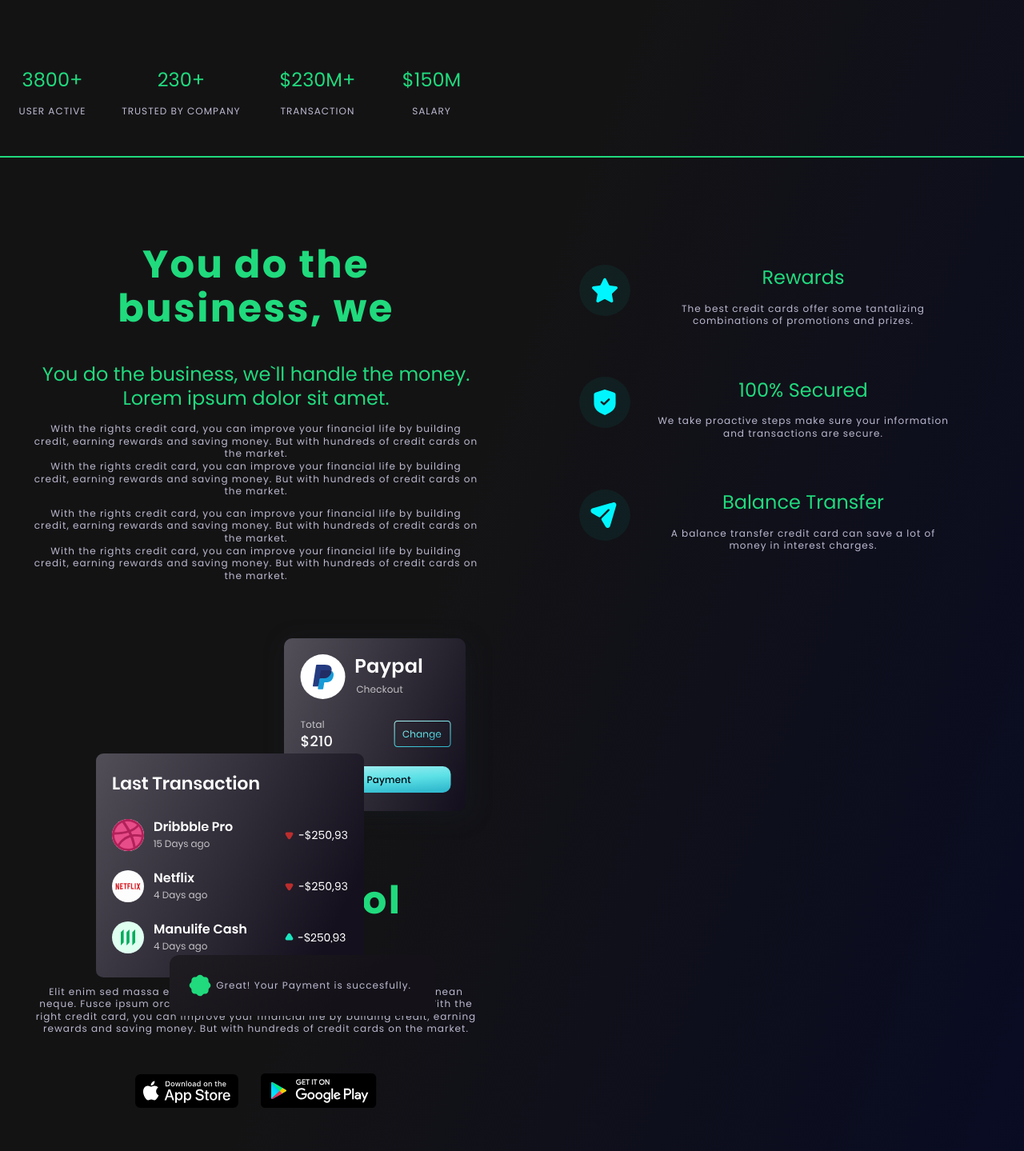
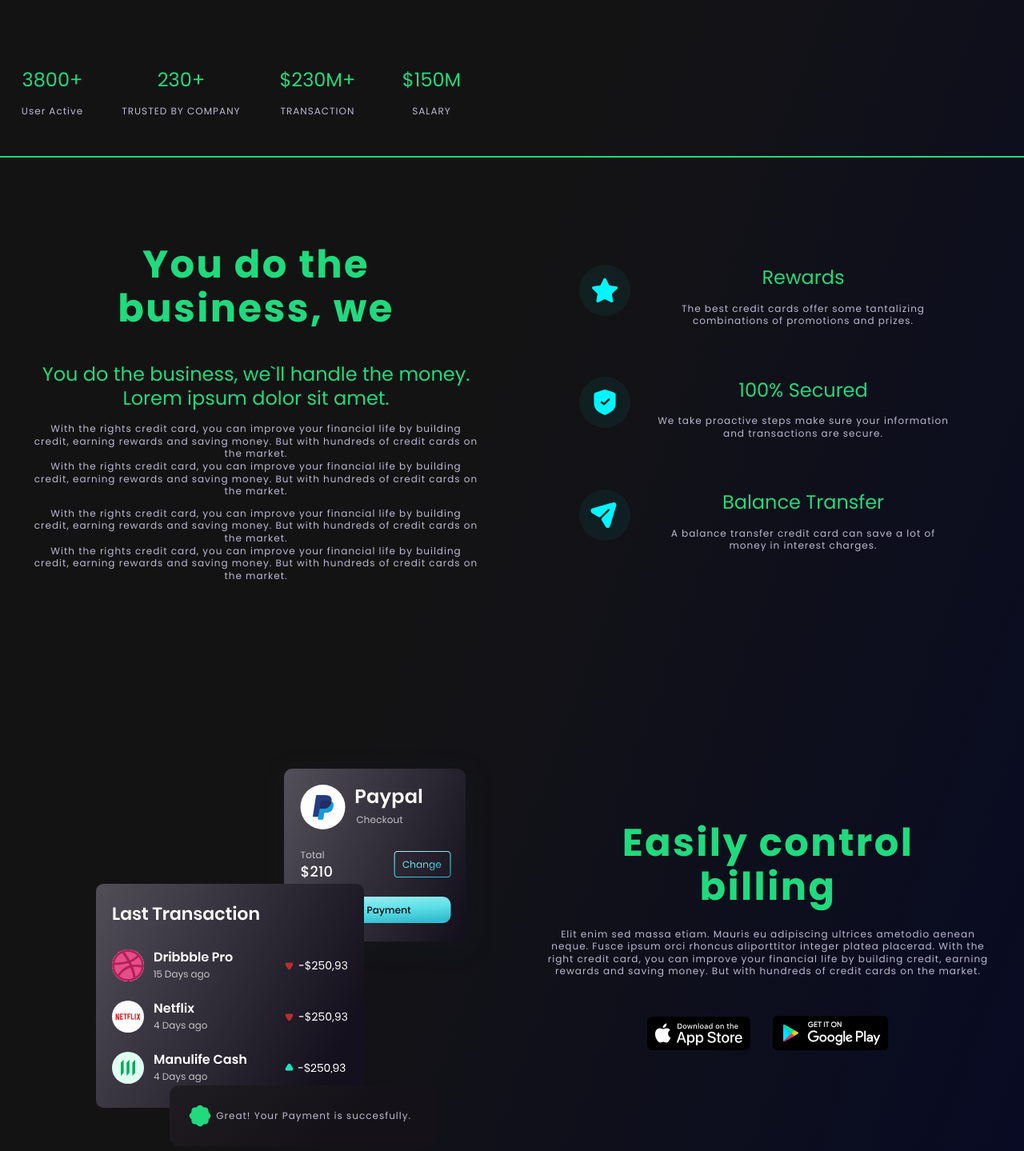
Before and after one commit to MaryiaCharniakevich/BankProject, a website with bundled scripts: page src/index.html in a window 1280 px wide. Shown: the part 880-2319 px from the top of the page at 80% size. Built offline with nearby package versions, Linux system fonts and the light colour scheme.

Commit message:
added section

```diff
--- a/src/index.html
+++ b/src/index.html
@@ -64,13 +64,12 @@
       </div>
     </section>
 
-
     <section class="container section section-2 line">
       <div class="section__block">
         <ul class="navbar__lists">
           <li class="navbar__list">
             <h3 class="title-section">3800+</h3>
-            <p class="title-description">USER ACTIVE</p>
+            <p class="title-description">User Active</p>
           </li>
 
           <li class="navbar__list">
@@ -138,17 +137,14 @@
                 </div>
               </div>
             </li>
-
           </ul>
         </div>
       </div>
-
     </section>
 
 
     <section class="container section section-4">
-      <div class="section-block">
-
+      <div class="section__block">
         <div class="section__block_description">
           <img class="checkout" src="./img/icons/checkout.svg" alt="checkout">
           <img class="shape" src="./img/icons/shape.svg" alt="shape">
```
